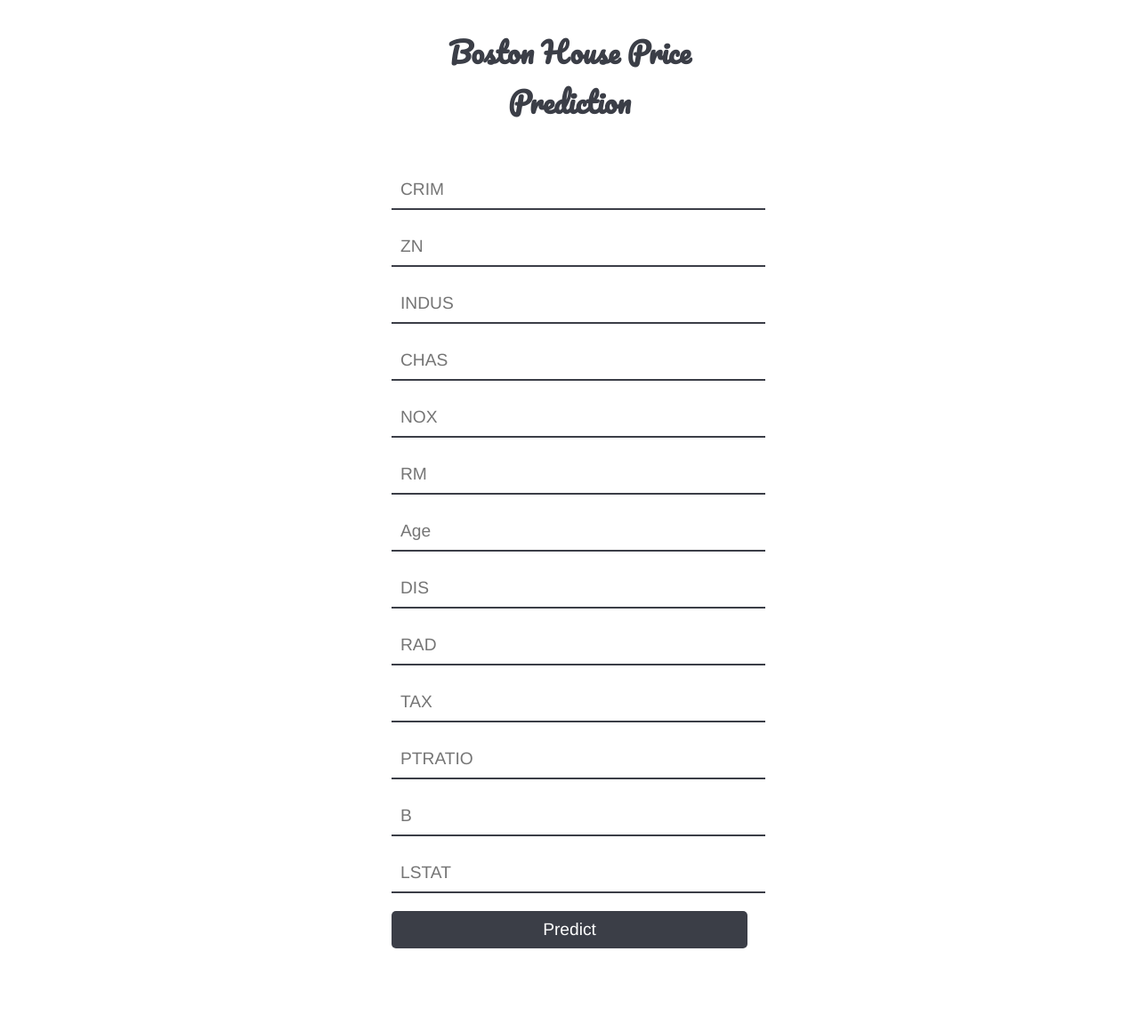
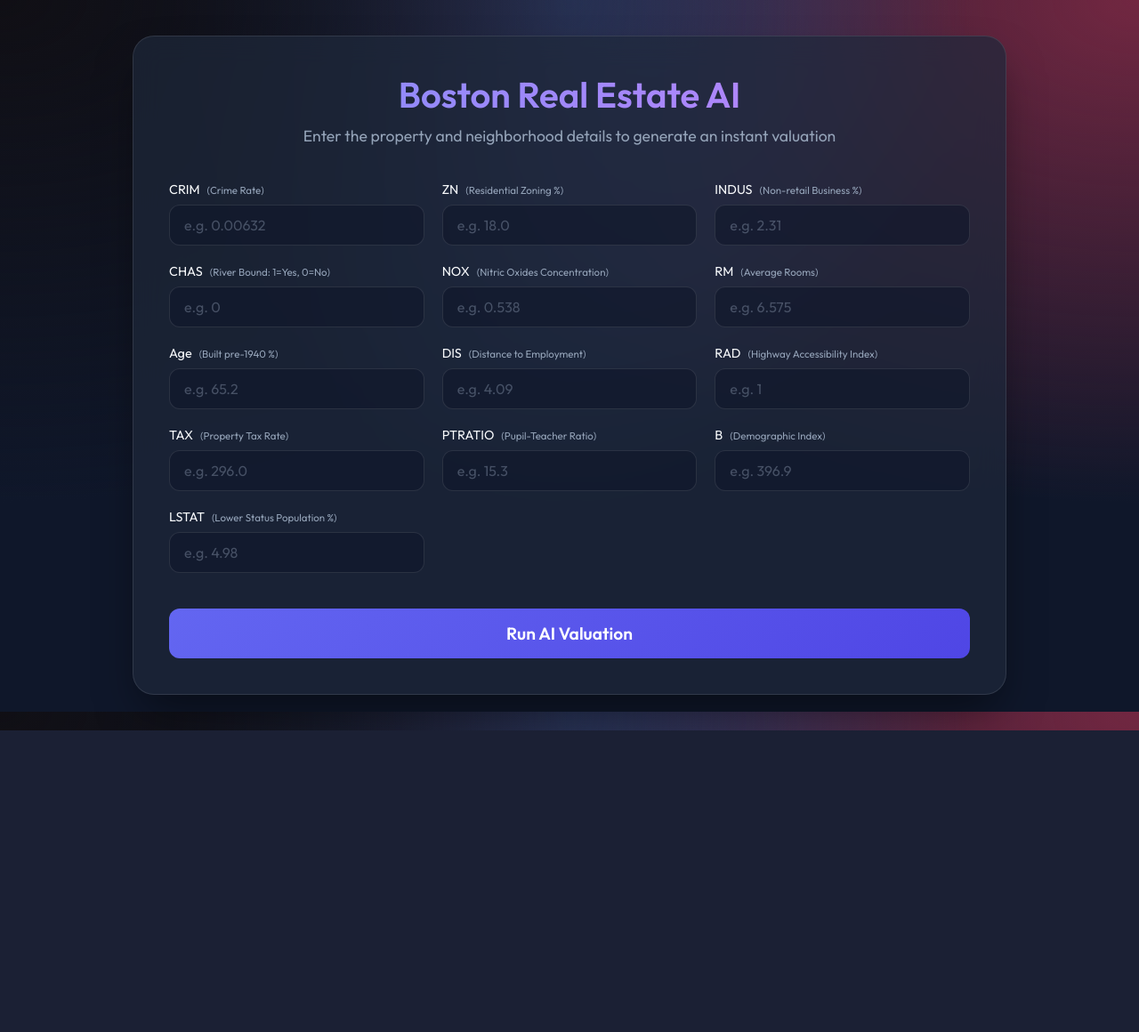
Before and after one commit to akansana-work/House-Price_V2.0, a Flask app: page / in a window 1280 px wide. Shown: the whole page at 89% size. After the commit the page ends 821 px from the top, so only its background shows below. Run offline with Flask 3, Linux system fonts and the light colour scheme; parts of the project's set-up code (start-up, migrations or seed data) failed here and were passed over.

Commit message:
Update frontend with premium UI for end-users

```diff
--- a/templates/home.html
+++ b/templates/home.html
@@ -1,101 +1,248 @@
 <!DOCTYPE html>
-<html>
-  <head>
+<html lang="en">
+<head>
     <meta charset="UTF-8">
-    <title>House Price Prediction</title>
-    <link href='https://fonts.googleapis.com/css?family=Pacifico' rel='stylesheet' type='text/css'>
-    <link href='https://fonts.googleapis.com/css?family=Arimo' rel='stylesheet' type='text/css'>
-    <link href='https://fonts.googleapis.com/css?family=Hind:300' rel='stylesheet' type='text/css'>
-    <link href='https://fonts.googleapis.com/css?family=Open+Sans+Condensed:300' rel='stylesheet' type='text/css'>
+    <meta name="viewport" content="width=device-width, initial-scale=1.0">
+    <title>Boston House Price Predictor</title>
+    <link href="https://fonts.googleapis.com/css2?family=Outfit:wght@300;400;600&display=swap" rel="stylesheet">
+    <style>
+        :root {
+            --primary: #6366f1;
+            --primary-hover: #4f46e5;
+            --bg-color: #0f172a;
+            --glass-bg: rgba(30, 41, 59, 0.7);
+            --glass-border: rgba(255, 255, 255, 0.1);
+            --text-main: #f8fafc;
+            --text-muted: #94a3b8;
+        }
 
-    <style>
-      .login {
-        width: 400px;
-        margin: 30px auto;
-        font-family: 'Open Sans Condensed', sans-serif;
-      }
+        body {
+            margin: 0;
+            padding: 0;
+            font-family: 'Outfit', sans-serif;
+            background-color: var(--bg-color);
+            background-image:
+                radial-gradient(at 0% 0%, hsla(253,16%,7%,1) 0, transparent 50%),
+                radial-gradient(at 50% 0%, hsla(225,39%,30%,1) 0, transparent 50%),
+                radial-gradient(at 100% 0%, hsla(339,49%,30%,1) 0, transparent 50%);
+            background-size: cover;
+            background-attachment: fixed;
+            color: var(--text-main);
+            min-height: 100vh;
+            display: flex;
+            justify-content: center;
+            align-items: center;
+        }
 
-      h1 {
-        font-size: 2em;
-        text-align: center;
-        font-family: 'Pacifico', cursive;
-        color: #3b3e47;
-        margin-bottom: 50px;
-      }
+        .container {
+            width: 90%;
+            max-width: 900px;
+            margin: 40px auto;
+            background: var(--glass-bg);
+            backdrop-filter: blur(16px);
+            -webkit-backdrop-filter: blur(16px);
+            border: 1px solid var(--glass-border);
+            border-radius: 24px;
+            padding: 40px;
+            box-shadow: 0 25px 50px -12px rgba(0, 0, 0, 0.5);
+            animation: fadeIn 0.8s ease-out;
+        }
 
-      input[type="text"] {
-        width: 100%;
-        padding: 10px;
-        margin-bottom: 20px;
-        border: none;
-        border-bottom: 2px solid #3b3e47;
-        font-size: 1.2em;
-        font-family: 'Arimo', sans-serif;
-      }
+        @keyframes fadeIn {
+            from { opacity: 0; transform: translateY(20px); }
+            to { opacity: 1; transform: translateY(0); }
+        }
 
-      button[type="submit"] {
-        display: block;
-        width: 100%;
-        padding: 10px;
-        background-color: #3b3e47;
-        color: #fff;
-        border: none;
-        border-radius: 5px;
-        font-size: 1.2em;
-        font-family: 'Arimo', sans-serif;
-        cursor: pointer;
-      }
-      .result-text {
-    font-size: 1.5em;
-    font-weight: bold;
-    text-align: center;
-    color: #3b3e47;
-    margin-top: 50px;
-  }
+        .header {
+            text-align: center;
+            margin-bottom: 40px;
+        }
 
-      body {
-  background-color: rgba(255, 255, 255, 0.9);
-}
+        .header h1 {
+            font-size: 2.5em;
+            margin: 0 0 10px 0;
+            background: linear-gradient(to right, #818cf8, #c084fc);
+            -webkit-background-clip: text;
+            -webkit-text-fill-color: transparent;
+        }
 
+        .header p {
+            color: var(--text-muted);
+            margin: 0;
+            font-size: 1.1em;
+        }
 
+        .form-grid {
+            display: grid;
+            grid-template-columns: repeat(auto-fit, minmax(250px, 1fr));
+            gap: 20px;
+        }
 
-      button[type="submit"]:hover {
-        background-color: #2b2e37;
-      }
+        .input-group {
+            display: flex;
+            flex-direction: column;
+        }
+
+        .input-group label {
+            margin-bottom: 8px;
+            font-weight: 400;
+            font-size: 0.9em;
+            color: var(--text-main);
+        }
+
+        .input-group label span {
+            color: var(--text-muted);
+            font-size: 0.8em;
+            margin-left: 5px;
+        }
+
+        .input-group input {
+            background: rgba(15, 23, 42, 0.6);
+            border: 1px solid var(--glass-border);
+            border-radius: 12px;
+            padding: 12px 16px;
+            color: var(--text-main);
+            font-size: 1em;
+            font-family: 'Outfit', sans-serif;
+            transition: all 0.3s ease;
+        }
+
+        .input-group input:focus {
+            outline: none;
+            border-color: var(--primary);
+            box-shadow: 0 0 0 3px rgba(99, 102, 241, 0.2);
+            background: rgba(15, 23, 42, 0.9);
+        }
+
+        .input-group input::placeholder {
+            color: rgba(148, 163, 184, 0.4);
+        }
+
+        .submit-btn {
+            grid-column: 1 / -1;
+            background: linear-gradient(135deg, var(--primary), var(--primary-hover));
+            color: white;
+            border: none;
+            border-radius: 12px;
+            padding: 16px;
+            font-size: 1.2em;
+            font-weight: 600;
+            font-family: 'Outfit', sans-serif;
+            cursor: pointer;
+            transition: transform 0.2s, box-shadow 0.2s;
+            margin-top: 20px;
+        }
+
+        .submit-btn:hover {
+            transform: translateY(-2px);
+            box-shadow: 0 10px 20px -10px rgba(99, 102, 241, 0.6);
+        }
+
+        .submit-btn:active {
+            transform: translateY(0);
+        }
+
+        .result-container {
+            margin-top: 30px;
+            text-align: center;
+        }
+
+        .result-text {
+            display: inline-block;
+            font-size: 1.5em;
+            font-weight: 600;
+            padding: 20px 40px;
+            background: rgba(16, 185, 129, 0.1);
+            border: 1px solid rgba(16, 185, 129, 0.2);
+            border-radius: 16px;
+            color: #34d399;
+            animation: pulse 2s infinite;
+        }
+
+        @keyframes pulse {
+            0% { box-shadow: 0 0 0 0 rgba(52, 211, 153, 0.4); }
+            70% { box-shadow: 0 0 0 15px rgba(52, 211, 153, 0); }
+            100% { box-shadow: 0 0 0 0 rgba(52, 211, 153, 0); }
+        }
+
     </style>
-  </head>
+</head>
+<body>
 
-<body>
- <div class="login">
-	<h1>Boston House Price Prediction</h1>
+<div class="container">
+    <div class="header">
+        <h1>Boston Real Estate AI</h1>
+        <p>Enter the property and neighborhood details to generate an instant valuation</p>
+    </div>
 
-     <!-- Main Input For Receiving Query to our ML -->
-    <form action="{{ url_for('predict')}}"method="post">
-      <input type="text" name="CRIM" placeholder="CRIM" required="required" /><br>
-    	<input type="text" name="ZN" placeholder="ZN" required="required" /><br>
-        <input type="text" name="INDUS" placeholder="INDUS" required="required" /><br>
-        <input type="text" name="CHAS" placeholder="CHAS" required="required" /><br>
-        <input type="text" name="NOX" placeholder="NOX" required="required" /><br>
-        <input type="text" name="RM" placeholder="RM" required="required" /><br>
-        <input type="text" name="Age" placeholder="Age" required="required" /><br>
-        <input type="text" name="DIS" placeholder="DIS" required="required" /><br>
-        <input type="text" name="RAD" placeholder="RAD" required="required" /><br>
-        <input type="text" name="TAX" placeholder="TAX" required="required" /><br>
-        <input type="text" name="PTRATIO" placeholder="PTRATIO" required="required" /><br>
-        <input type="text" name="B" placeholder="B" required="required" /><br>
-        <input type="text" name="LSTAT" placeholder="LSTAT" required="required" /><br>
+    <form action="{{ url_for('predict')}}" method="post">
+        <div class="form-grid">
+            <div class="input-group">
+                <label>CRIM <span>(Crime Rate)</span></label>
+                <input type="text" name="CRIM" placeholder="e.g. 0.00632" required="required" />
+            </div>
+            <div class="input-group">
+                <label>ZN <span>(Residential Zoning %)</span></label>
+                <input type="text" name="ZN" placeholder="e.g. 18.0" required="required" />
+            </div>
+            <div class="input-group">
+                <label>INDUS <span>(Non-retail Business %)</span></label>
+                <input type="text" name="INDUS" placeholder="e.g. 2.31" required="required" />
+            </div>
+            <div class="input-group">
+                <label>CHAS <span>(River Bound: 1=Yes, 0=No)</span></label>
+                <input type="text" name="CHAS" placeholder="e.g. 0" required="required" />
+            </div>
+            <div class="input-group">
+                <label>NOX <span>(Nitric Oxides Concentration)</span></label>
+                <input type="text" name="NOX" placeholder="e.g. 0.538" required="required" />
+            </div>
+            <div class="input-group">
+                <label>RM <span>(Average Rooms)</span></label>
+                <input type="text" name="RM" placeholder="e.g. 6.575" required="required" />
+            </div>
+            <div class="input-group">
+                <label>Age <span>(Built pre-1940 %)</span></label>
+                <input type="text" name="Age" placeholder="e.g. 65.2" required="required" />
+            </div>
+            <div class="input-group">
+                <label>DIS <span>(Distance to Employment)</span></label>
+                <input type="text" name="DIS" placeholder="e.g. 4.09" required="required" />
+            </div>
+            <div class="input-group">
+                <label>RAD <span>(Highway Accessibility Index)</span></label>
+                <input type="text" name="RAD" placeholder="e.g. 1" required="required" />
+            </div>
+            <div class="input-group">
+                <label>TAX <span>(Property Tax Rate)</span></label>
+                <input type="text" name="TAX" placeholder="e.g. 296.0" required="required" />
+            </div>
+            <div class="input-group">
+                <label>PTRATIO <span>(Pupil-Teacher Ratio)</span></label>
+                <input type="text" name="PTRATIO" placeholder="e.g. 15.3" required="required" />
+            </div>
+            <div class="input-group">
+                <label>B <span>(Demographic Index)</span></label>
+                <input type="text" name="B" placeholder="e.g. 396.9" required="required" />
+            </div>
+            <div class="input-group">
+                <label>LSTAT <span>(Lower Status Population %)</span></label>
+                <input type="text" name="LSTAT" placeholder="e.g. 4.98" required="required" />
+            </div>
 
-
-
-        <button type="submit" class="btn btn-primary btn-block btn-large">Predict</button>
+            <button type="submit" class="submit-btn">Run AI Valuation</button>
+        </div>
     </form>
 
-   <br>
-   <br>
+    {% if prediction_text %}
+    <div class="result-container">
+        <div class="result-text">
+            {{ prediction_text }}
+        </div>
+    </div>
+    {% endif %}
 
-
- </div>
- <p class="result-text">{{prediction_text}}</p>
+</div>
 
 </body>
 </html>
```
